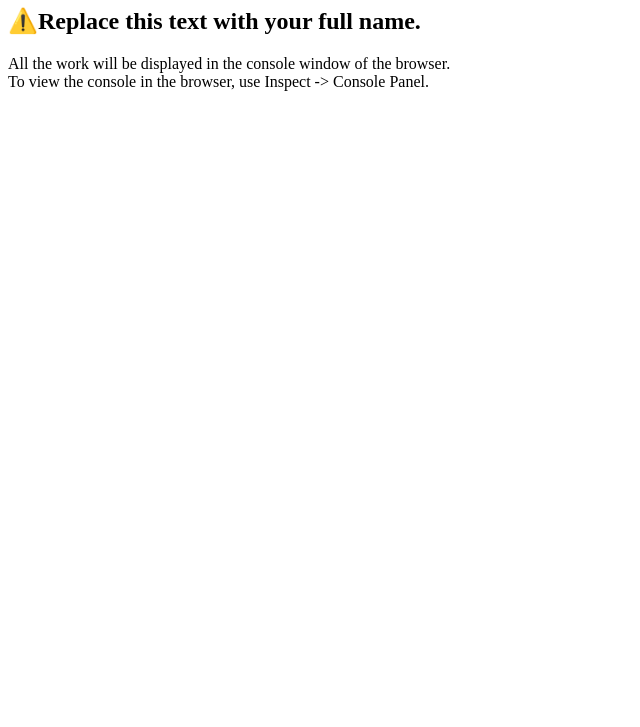
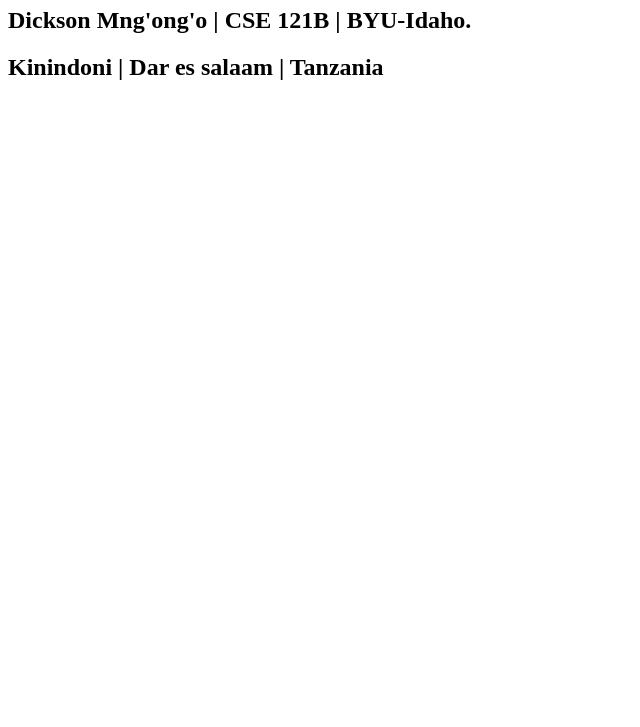
Before and after one commit to Dickson1/CSE_121B, a plain HTML site: page week01/w01-task.html in a window 1280 px wide. Shown: the part 73-800 px from the top of the page, without its empty margins (0-640 px from the left). Drawn offline with Linux system fonts and the light colour scheme.

Commit message:
Update w01-task.html

```diff
--- a/week01/w01-task.html
+++ b/week01/w01-task.html
@@ -4,15 +4,13 @@
 <head>
   <meta charset="UTF-8">
   <meta name="viewport" content="width=device-width, initial-scale=1.0">
-  <title>W01: Programming Task</title>
+  <title>Dickson Mng'ong'o | CSE 121B | BYU-Idaho</title>
 </head>
 
 <body>
   <h1>W01: Programming Task</h1>
-  <h2>⚠️Replace this text with your full name.</h2>
-  <p>All the work will be displayed in the console window of the browser.
-    <br>To view the console in the browser, use Inspect -> Console Panel.
-  </p>
+  <h2>Dickson Mng'ong'o | CSE 121B | BYU-Idaho.</h2>
+  <h2>Kinindoni | Dar es salaam  | Tanzania</h2>
 
   <script src="w01-task.js"></script>
 
```
